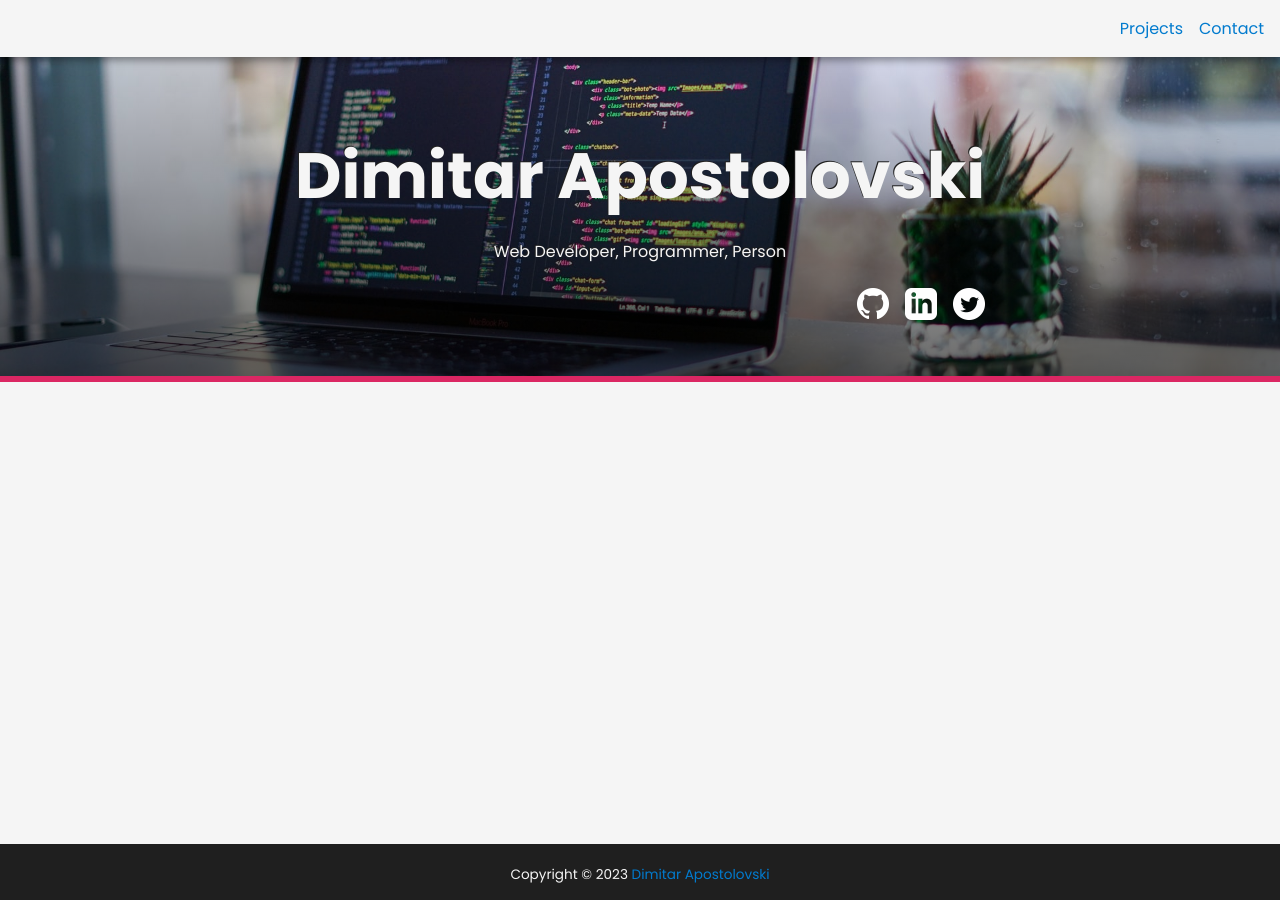
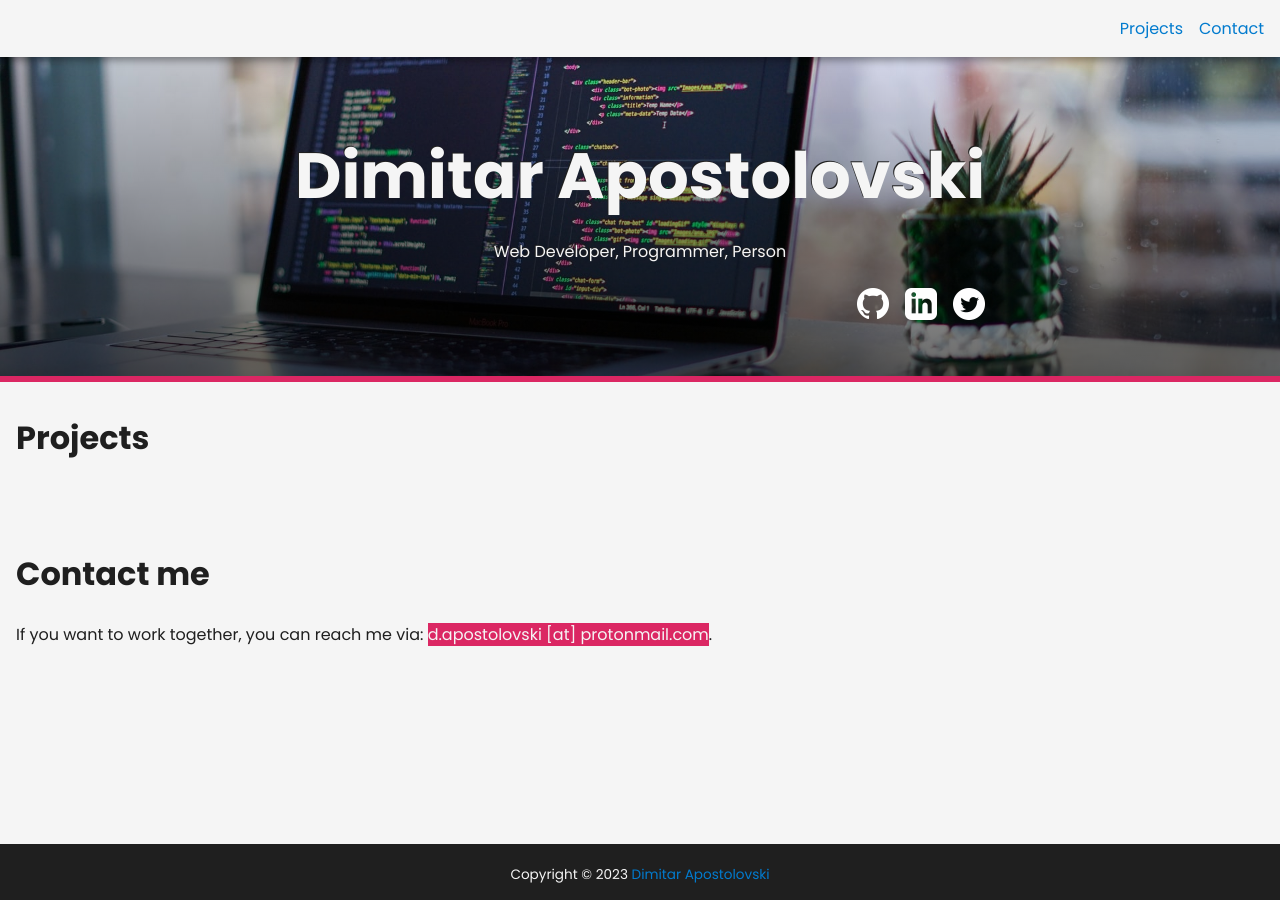
Before and after one commit to themetar/themetar.github.io, a Jekyll site: the page built from index.html, in a window 1280 px wide. Built offline with Jekyll 4.4.1, drawn with Linux system fonts in a browser that asks for light colours.

Commit message:
Create Projects and Contact sections in index

```diff
--- a/assets/css/style.scss
+++ b/assets/css/style.scss
@@ -71,6 +71,12 @@ a:hover::before {
 }
 
 p { margin-bottom: .5em; }
+
+section { scroll-margin-top: 3rem; }
+
+section:not(:last-child) {
+  margin-bottom: 2rem;
+}
 /**/
 
 /* Utilities */
@@ -83,6 +89,11 @@ p { margin-bottom: .5em; }
 }
 
 .fill { background: #F5F5F5; }
+
+.highlight {
+  background-color: #DB2763;
+  color: #F5F5F5;
+}
 /**/
 
 .navigation-bar {
@@ -194,6 +205,22 @@ p { margin-bottom: .5em; }
   background-image: url("../images/icons/iconmonstr-twitter-4-64.png");
 }
 
+.section-title {
+  padding-top: 2rem;
+  padding-bottom: 1.5rem;
+  font-size: 2rem;
+}
+
+.projects-list {
+  display: grid;
+  grid-template-columns: repeat(auto-fit, minmax(430px, 1fr));
+  gap: 1rem 3rem;
+}
+
+.projects-list header{
+  grid-column: 1 / -1;
+}
+
 @media screen and (max-width:500px) {
   html { font-size: 14px; }
 
--- a/index.html
+++ b/index.html
@@ -11,4 +11,15 @@ layout: site
       <li><a target="_blank" rel="nooperer" href="https://twitter.com/themetar"></a></li>
     </ul>
   </header>
-  </div>
+</div>
+<section id="portfolio" class="projects-list container">
+  <header>
+    <h1 class="section-title">Projects</h1>
+  </header>
+</section>
+<section id="contact" class="container">
+  <header>
+    <h1 class="section-title">Contact me</h1>
+  </header>
+  <p>If you want to work together, you can reach me via: <span class="highlight">d.apostolovski [at] protonmail.com</span>.</p>
+</section>
```
